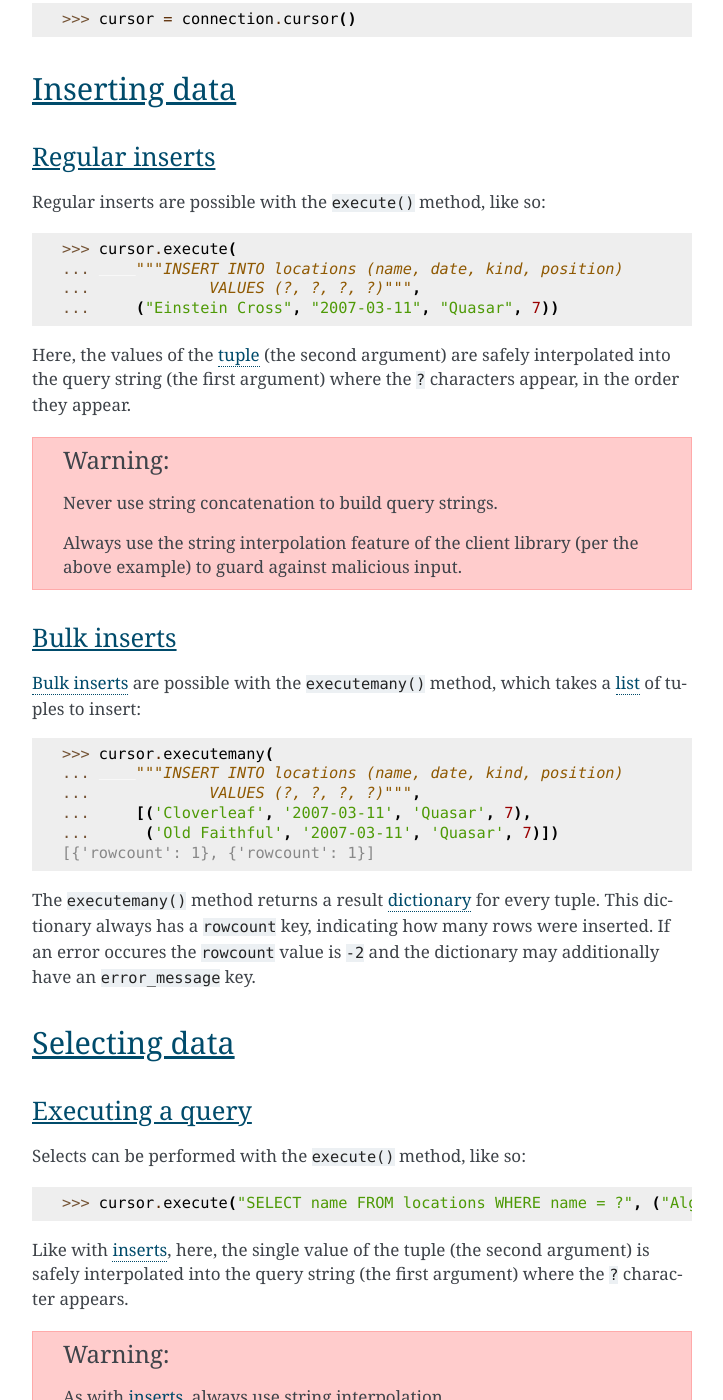
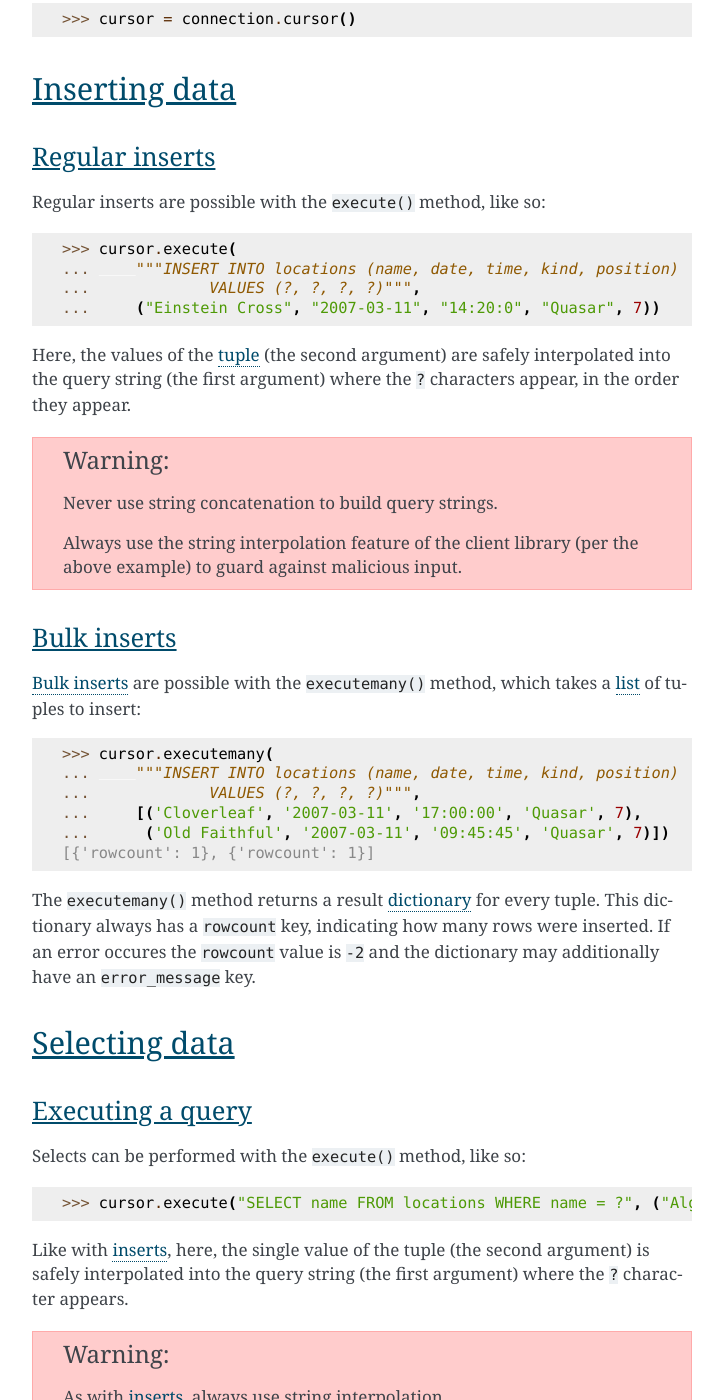
Before and after one commit to crate/crate-python, a Sphinx documentation site: the page built from docs/query.rst, in a window 1280 px wide and 1400 px high, scrolled down 1015 px. Shown: the whole window, without its empty margins (388-1111 px from the left). Built offline with Sphinx 7.4.7, drawn with Linux system fonts in a browser that asks for light colours.

Commit message:
WIP: Add support for 'time with timezone' and 'timetz' types
This should address #355

```diff
--- a/docs/query.rst
+++ b/docs/query.rst
@@ -45,9 +45,9 @@ Regular inserts
 Regular inserts are possible with the ``execute()`` method, like so:
 
     >>> cursor.execute(
-    ...     """INSERT INTO locations (name, date, kind, position)
+    ...     """INSERT INTO locations (name, date, time, kind, position)
     ...             VALUES (?, ?, ?, ?)""",
-    ...     ("Einstein Cross", "2007-03-11", "Quasar", 7))
+    ...     ("Einstein Cross", "2007-03-11", "14:20:0", "Quasar", 7))
 
 Here, the values of the `tuple`_  (the second argument) are safely interpolated
 into the query string (the first argument) where the ``?`` characters appear,
@@ -67,10 +67,10 @@ Bulk inserts
 `list`_ of tuples to insert::
 
     >>> cursor.executemany(
-    ...     """INSERT INTO locations (name, date, kind, position)
+    ...     """INSERT INTO locations (name, date, time, kind, position)
     ...             VALUES (?, ?, ?, ?)""",
-    ...     [('Cloverleaf', '2007-03-11', 'Quasar', 7),
-    ...      ('Old Faithful', '2007-03-11', 'Quasar', 7)])
+    ...     [('Cloverleaf', '2007-03-11', '17:00:00', 'Quasar', 7),
+    ...      ('Old Faithful', '2007-03-11', '09:45:45', 'Quasar', 7)])
     [{'rowcount': 1}, {'rowcount': 1}]
 
 The ``executemany()`` method returns a result `dictionary`_ for every tuple.
--- a/versions.cfg
+++ b/versions.cfg
@@ -1,4 +1,5 @@
 [versions]
+# TODO: Update this to 4.2.x for this PR
 crate_server = 4.0.2
 
 flake8 = 3.7.9
```
Also changed, not shown: 5 other files.
